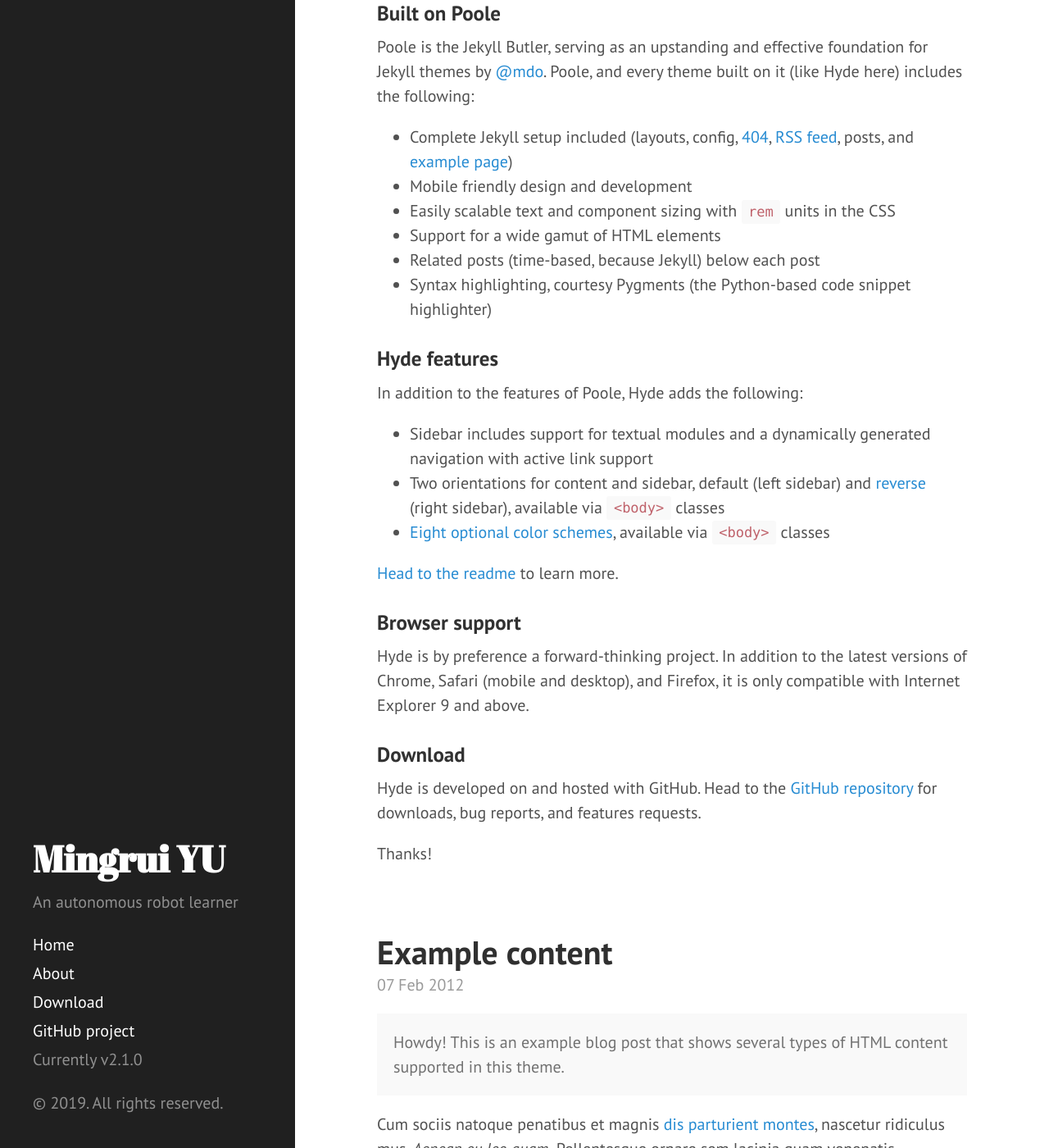
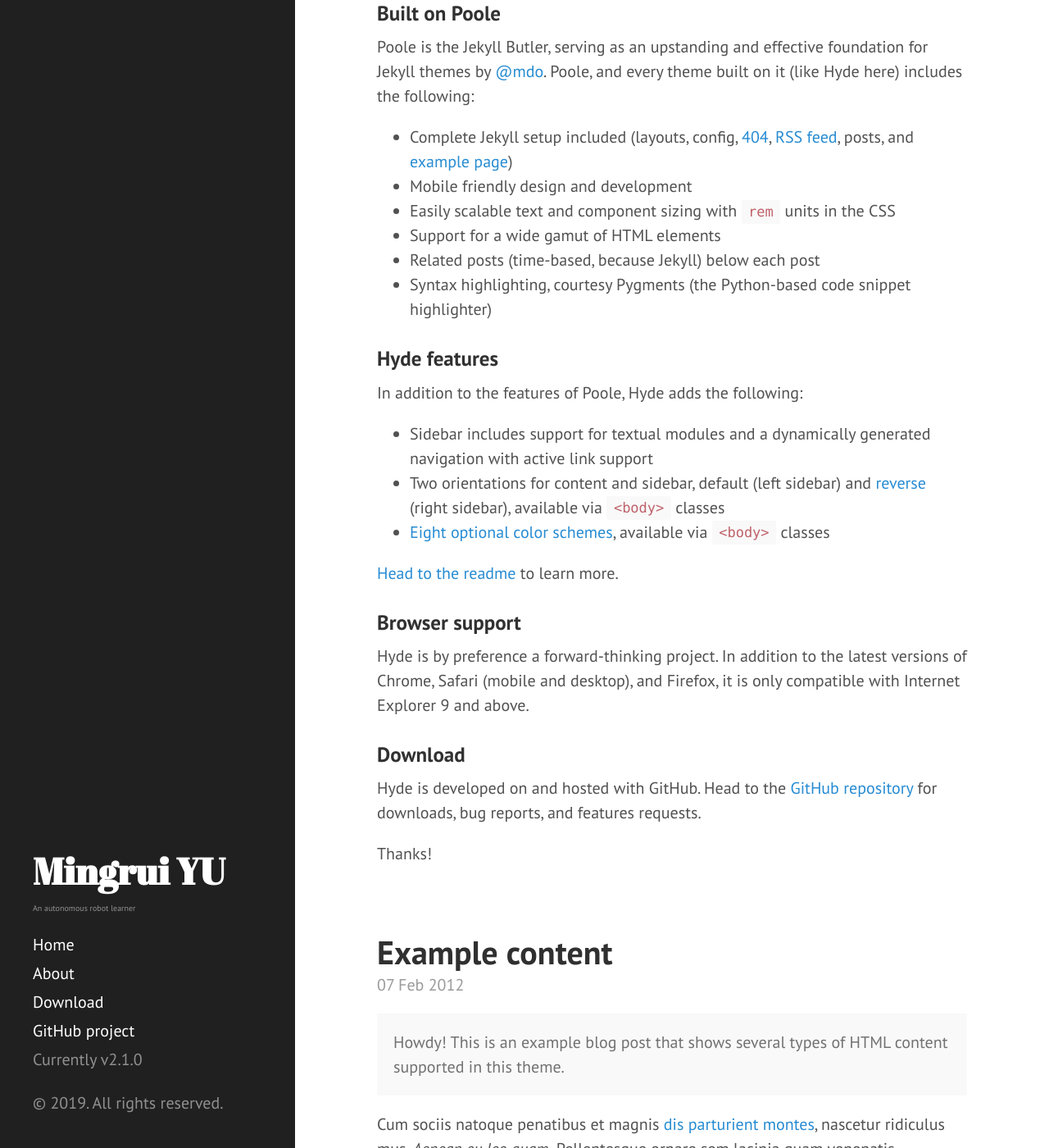
Before and after one commit to Mingrui-Yu/Mingrui-Yu.github.io, a Jekyll site: the page built from index.html, in a window 1280 px wide and 1400 px high, scrolled down 269 px. Shown: the whole window at 82% size. Built offline with Jekyll 4.4.1, drawn with Linux system fonts in a browser that asks for light colours; the list of posts is cut into pages by our own code.

Commit message:
Update poole.css

```diff
--- a/public/css/poole.css
+++ b/public/css/poole.css
@@ -259,7 +259,7 @@ tbody tr:nth-child(odd) th {
  */
 
 .lead {
-  font-size: 1.00rem;
+  font-size: 0.5rem;
   font-weight: 300;
 }
 
```
